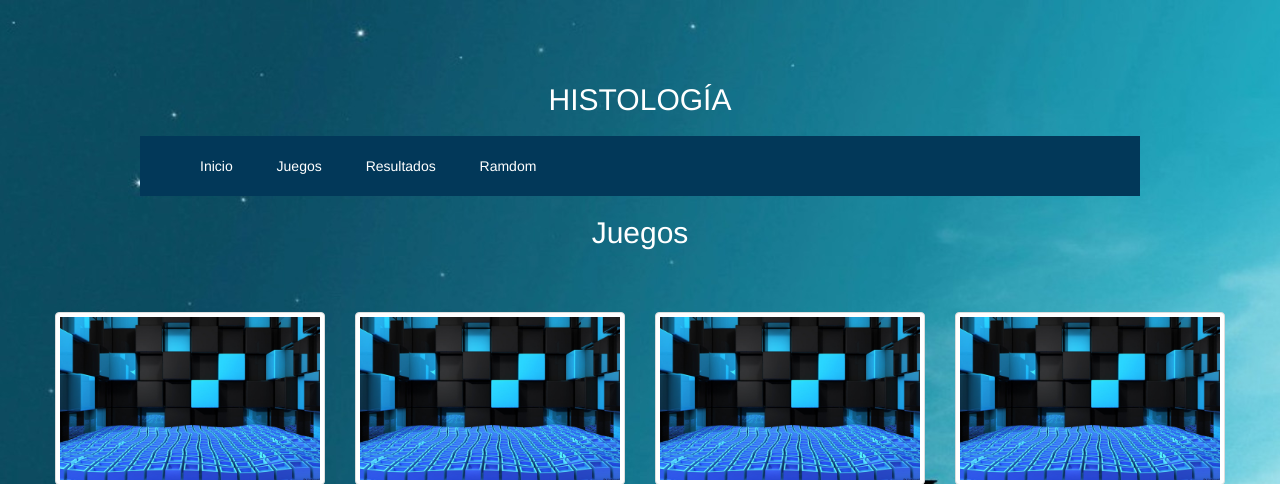
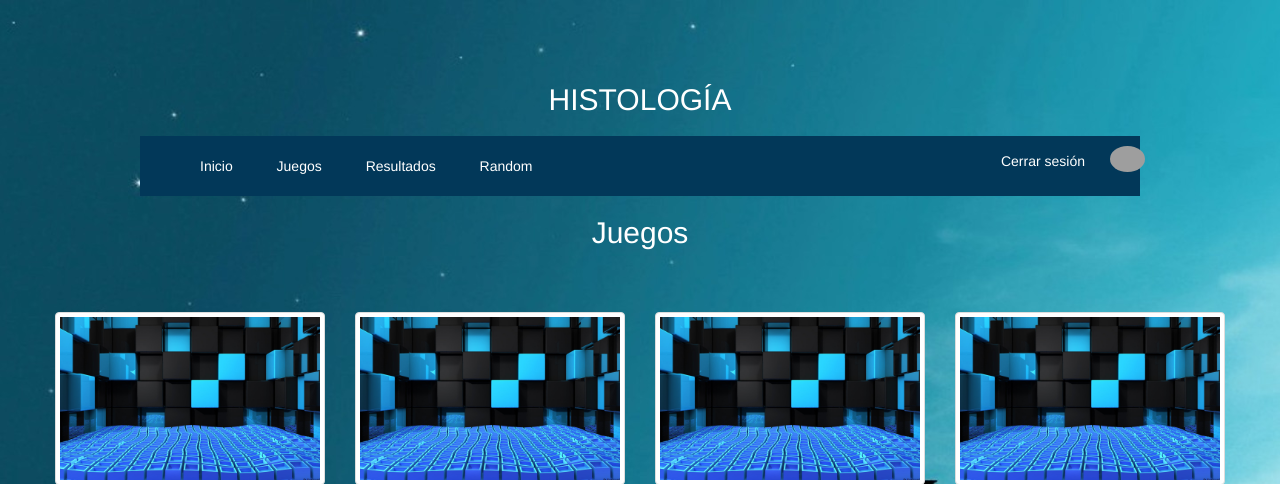
Before and after one commit to KevinSanz/Histologia3, a PHP site: page /inicio.php in a window 1280 px wide. Shown: the top 484 px of the page. Run offline with PHP 8.4, Linux system fonts and the light colour scheme; data that the repository does not hold is empty; grey boxes are pictures that could not be loaded.

Commit message:
Enlaces y random Funciona

```diff
--- a/inicio.php
+++ b/inicio.php
@@ -13,7 +13,7 @@
         <link href="css/desplegable/CSSJuego1.css" rel="stylesheet" type="text/css">
         <script src="css/desplegable/JQueryLatest.js"></script>
         <script src="css/desplegable/main.js"></script>
-
+        <script src="js/Random.js"></script>
         <style>
             body{
                     background-image: url(imagenes/ciudad.jpg);
@@ -43,13 +43,19 @@
                                             <li><a href="Juego1.php">Juego 1</a></li>
                                             <li><a href="Juego2.php">Juego 2</a></li>
                                             <li><a href="Juego3.php">Juego 3</a></li>
-						<li><a href="#">Juego 4</a></li>
+						<li><a href="Juego4.php">Juego 4</a></li>
 					</ul>
 				</li>
 				<li><a href="#">Resultados</a></li>
-                                <li><a href="#">Ramdom</a></li>
+                                <li><a href="#" onclick="getRandom()" id="random">Random</a></li>
 
-			</ul>
+				<ul class="nav navbar-nav navbar-right">
+                                    <li><a href=""onclick="logout.php">Cerrar sesión <span class="sr-only"></span></a></li>
+            <img src="imagenes/alumnos/<?php echo $dni;?>.jpg"
+                 class="img-circle" style="width:55px;padding:10px;">
+          </ul>
+                        </ul>
+
 		</nav>
 	</header>
                 <!--<Fin menu>-->
@@ -69,17 +75,17 @@
                         </a>
                         </div>
                         <div class="col-sm-6 col-md-3">
-                            <a href="Juego1.php" class="thumbnail">
+                            <a href="Juego2.php" class="thumbnail">
                             <img src="imagenes/fondoNico.jpg">
                         </a>
                         </div>
                         <div class="col-sm-6 col-md-3">
-                            <a href="Juego2.php" class="thumbnail">
+                            <a href="Juego3.php" class="thumbnail">
                             <img src="imagenes/fondoNico.jpg" >
                         </a>
                         </div>
                         <div class="col-sm-6 col-md-3">
-                            <a href="Juego3.php" class="thumbnail">
+                            <a href="Juego4.php" class="thumbnail">
                             <img src="imagenes/fondoNico.jpg" >
                         </a>
                         </div>
@@ -105,6 +111,10 @@
                 </div>
                 <div class="col-md-4"></div>
             </div>
+                        <div id="cerrar">
+
+
+                        </div>
         </div>
         <?php
 
--- /dev/null
+++ b/js/Random.js
@@ -0,0 +1,6 @@
+
+        function getRandom() {
+            var numero;
+            numero = Math.floor(Math.random() * (5 - 1)) + 1;
+            random.href="Juego"+numero+".php";
+        }
--- a/logout.php
+++ b/logout.php
@@ -2,5 +2,5 @@
     session_start();
     session_destroy();
 
-    header('location: index.php');
+    header('location: index_1.php');
 ?>
```
Also changed, not shown: Juego1.php (+8 -1 lines), Juego2.php (+8 -1 lines), Juego3.php (+9 -2 lines).
